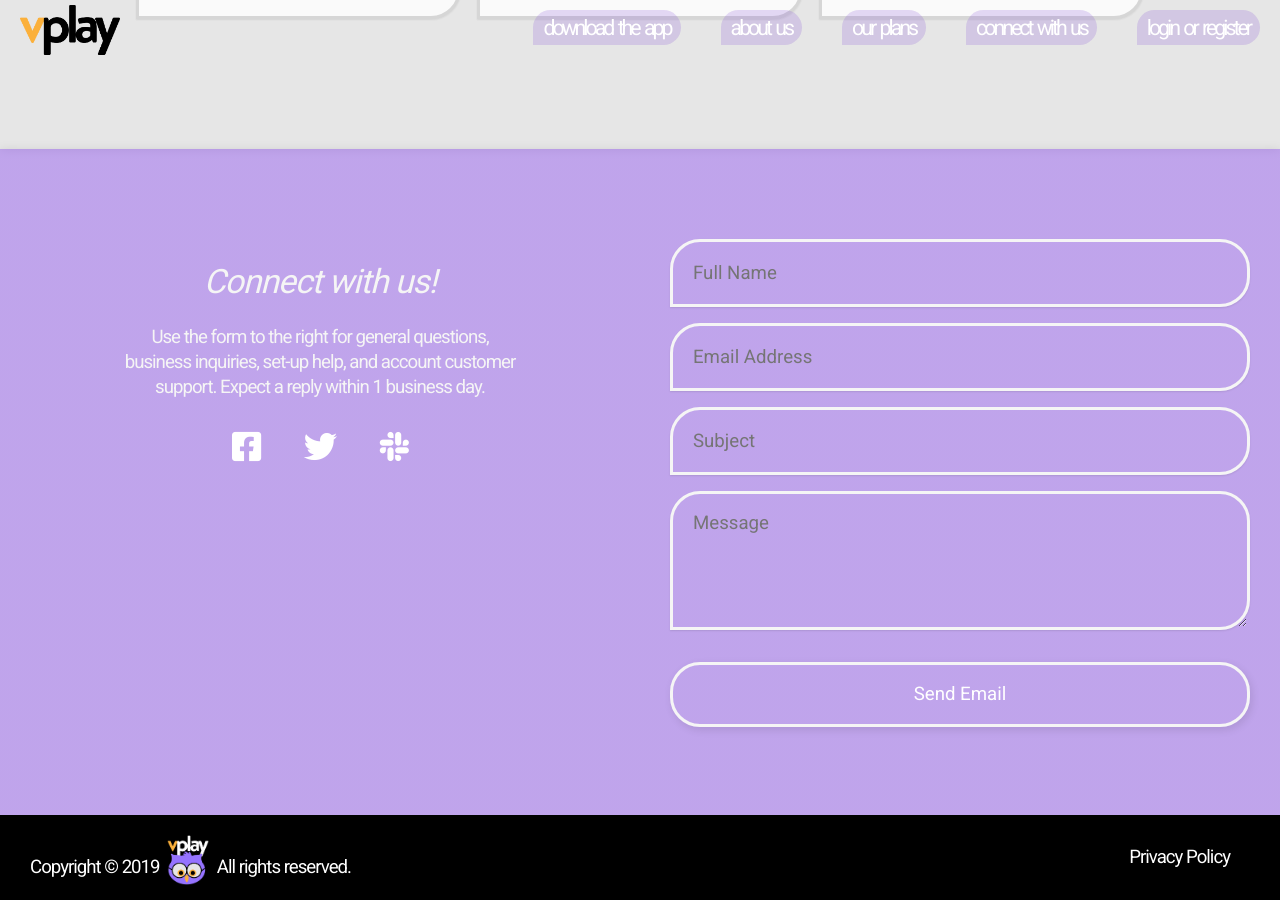
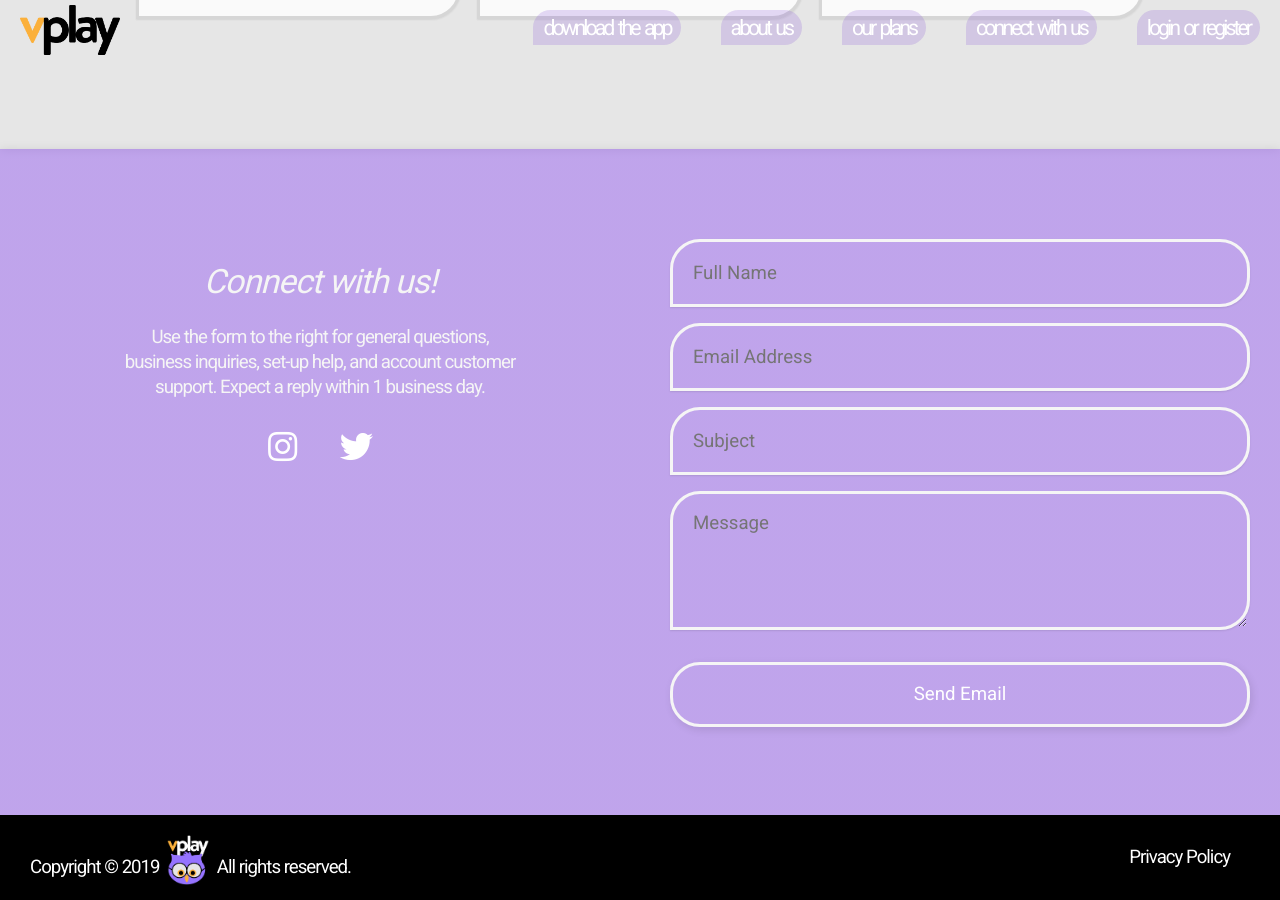
Before and after one commit to byliz/vplay, a Jekyll site: the page built from index.html, in a window 1280 px wide and 900 px high, scrolled down 2138 px. Built offline with Jekyll 4.4.1, drawn with Linux system fonts in a browser that asks for light colours; nearby versions of some CDN libraries; some web fonts are replaced; the list of posts is cut into pages by our own code.

Commit message:
Update on social media links

```diff
--- a/index.html
+++ b/index.html
@@ -104,7 +104,7 @@ title: ""
     <center>
         <div class="half">
         <p class="information"><larger style="font-size: 180%; font-style: italic;">Connect with us!</larger><br><br> Use the form to the right for general questions, business inquiries, set-up help, and account customer support. Expect a reply within 1 business day.</p>
-        <p class="socials"><a href="#"><i class="fab fa-facebook-square"></i></a> <a href="https://twitter.com/vplay"><i class="fab fa-twitter"></i></a> <a href="#"><i class="fab fa-slack"></i></a></p>
+        <p class="socials"><a href="https://instagram.com/_vplay" target="_blank"><i class="fab fa-instagram"></i></a> <a href="https://twitter.com/__vplay" target="_blank"><i class="fab fa-twitter"></i></a></p>
     </div>
     <div class="half">
         <form action="https://formspree.io/hello@byliz.org" method="post">
```
